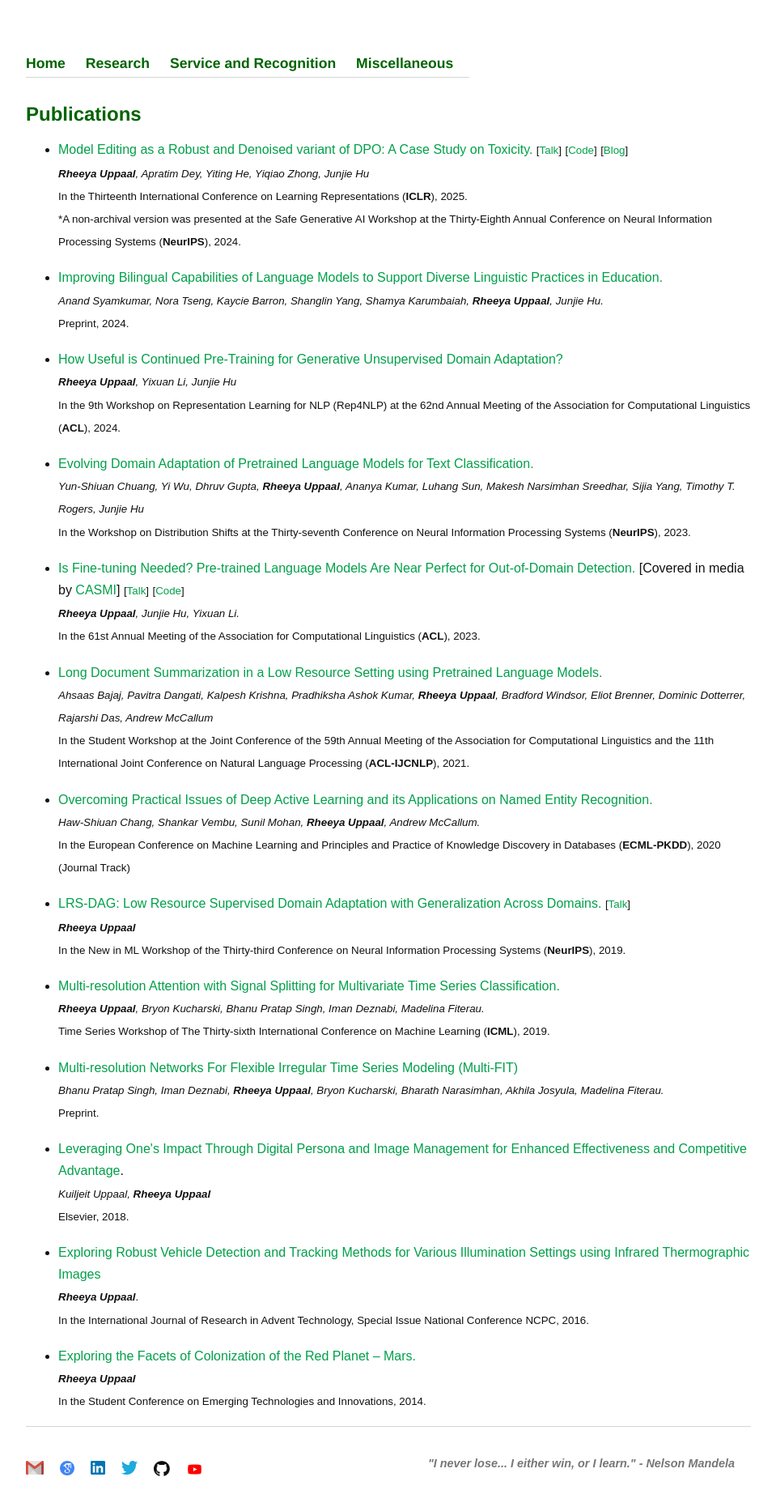
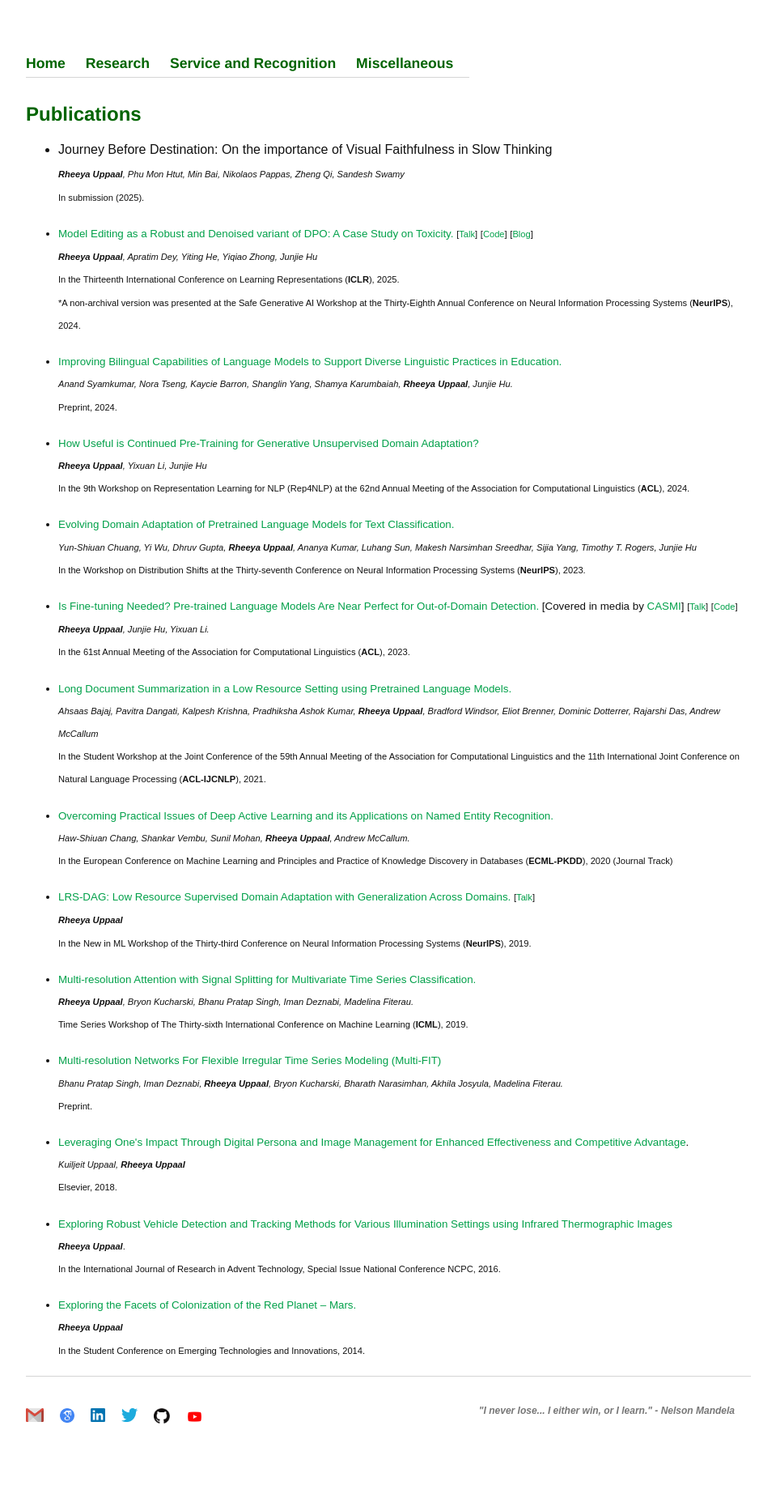
Before and after one commit to Uppaal/Uppaal.github.io, a Jekyll site: the page built from publications.html, in a window 1280 px wide. Shown: the whole page at 81% size, without its empty margins (160-1119 px from the left). Built offline with Jekyll 4.4.1, drawn with Linux system fonts in a browser that asks for light colours; after the commit the page ends 1797 px from its top, so only the background shows below that.

Commit message:
Add new publication entry for Rheeya Uppaal

```diff
--- a/publications.html
+++ b/publications.html
@@ -16,6 +16,7 @@ title: Publications
 
 	<h1>Publications</h1>
 	<ul>
+	<li>Journey Before Destination: On the importance of Visual Faithfulness in Slow Thinking <small><br><small><i><b>Rheeya Uppaal</b>, Phu Mon Htut, Min Bai, Nikolaos Pappas, Zheng Qi, Sandesh Swamy</i><br>In submission (2025).</small></li>
 	<li><a href="https://arxiv.org/abs/2405.13967">Model Editing as a Robust and Denoised variant of DPO: A Case Study on Toxicity.</a> <small>[<a href="https://www.youtube.com/watch?v=SvIl4tXo66E">Talk</a>]</small> <small>[<a href="https://github.com/Uppaal/detox-edit">Code</a>]</small> <small>[<a href="https://uppaal.github.io/projects/profs/profs.html">Blog</a>]</small> <br><small><i><b>Rheeya Uppaal</b>, Apratim Dey, Yiting He, Yiqiao Zhong, Junjie Hu</i><br>In the Thirteenth International Conference on Learning Representations (<b>ICLR</b>), 2025.<br>*A non-archival version was presented at the Safe Generative AI Workshop at the Thirty-Eighth Annual Conference on Neural Information Processing Systems (<b>NeurIPS</b>), 2024.</small></li>
 	<li><a href="https://arxiv.org/abs/2411.04308">Improving Bilingual Capabilities of Language Models to Support Diverse Linguistic Practices in Education.</a> <br><small><i>Anand Syamkumar, Nora Tseng, Kaycie Barron, Shanglin Yang, Shamya Karumbaiah, <b>Rheeya Uppaal</b>, Junjie Hu.</i><br>Preprint, 2024.</small></li>
 	<li><a href="https://aclanthology.org/2024.repl4nlp-1.9/">How Useful is Continued Pre-Training for Generative Unsupervised Domain Adaptation?</a> <br><small><i><b>Rheeya Uppaal</b>, Yixuan Li, Junjie Hu</i><br>In the 9th Workshop on Representation Learning for NLP (Rep4NLP) at the 62nd Annual Meeting of the Association for Computational Linguistics (<b>ACL</b>), 2024.</small></li>
```
